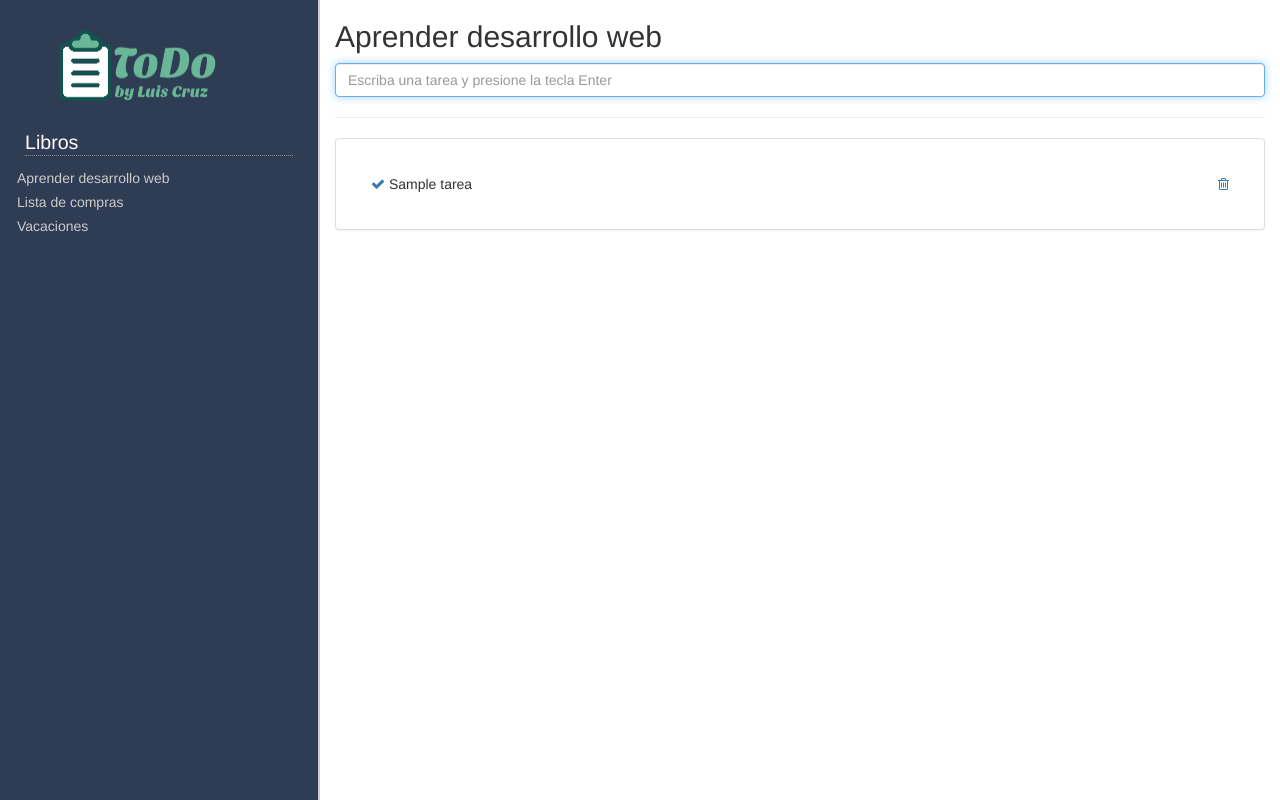
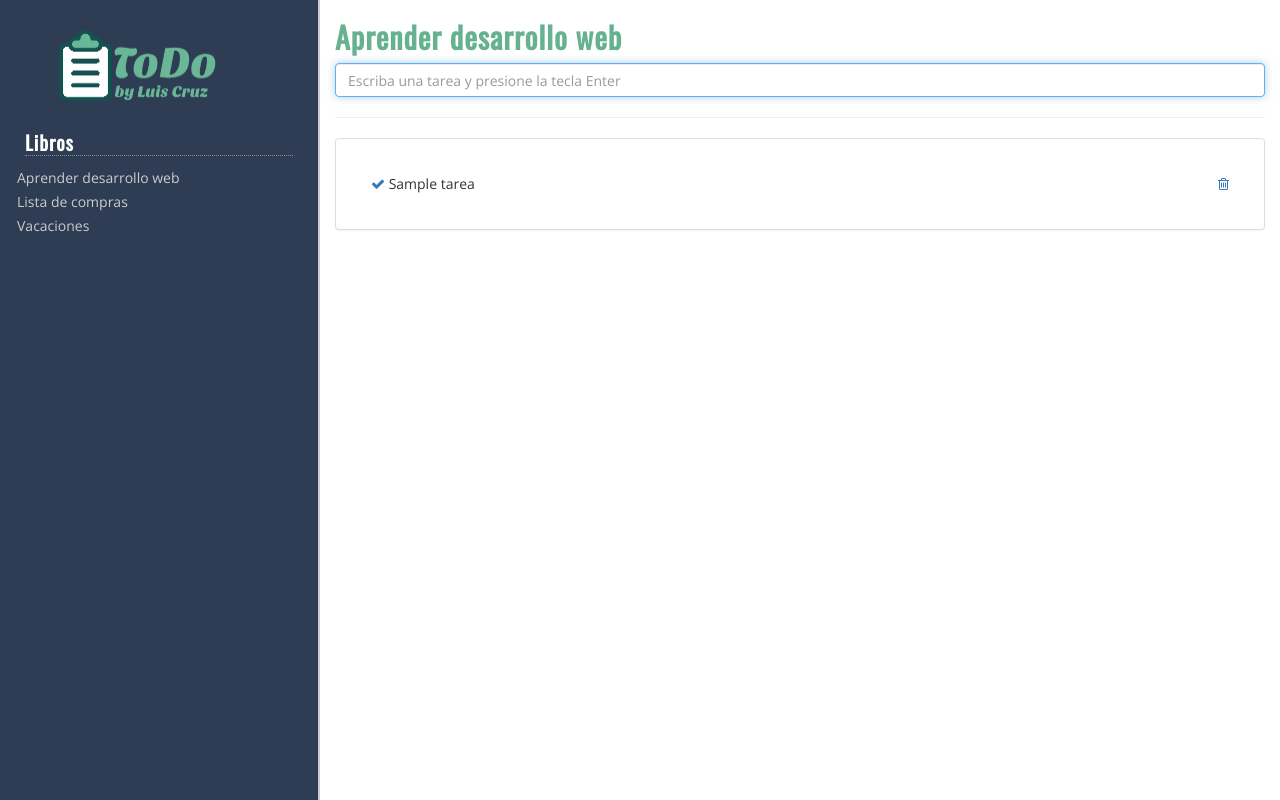
Before and after one commit to lcruzsv/cursophp, a PHP site: template Proyecto05/templates/tareas/index.html.twig in a window 1280 px wide. Run offline with PHP 8.4, Linux system fonts and the light colour scheme; the template is opened without the code that fills it: most values are stand-ins (such as "Sample title", 1, 10 or a date in 2020); some libraries are stand-ins or nearby versions.

Commit message:
Cambios en estilos

```diff
--- a/Proyecto05/templates/layout.html.twig
+++ b/Proyecto05/templates/layout.html.twig
@@ -7,7 +7,7 @@
     <meta name="viewport" content="width=device-width, initial-scale=1">
     <title>{% block title '' %} - My Silex Application</title>
 
-
+    <link href="https://fonts.googleapis.com/css?family=Open+Sans|Oswald" rel="stylesheet">
     <!-- Bootstrap -->
     <link rel="stylesheet" href="https://maxcdn.bootstrapcdn.com/bootstrap/3.3.5/css/bootstrap.min.css">
     <link rel="stylesheet" href="https://maxcdn.bootstrapcdn.com/font-awesome/4.4.0/css/font-awesome.min.css">
--- a/Proyecto05/templates/tareas/index.html.twig
+++ b/Proyecto05/templates/tareas/index.html.twig
@@ -3,7 +3,7 @@
 {% block content %}
     <h2>Aprender desarrollo web</h2>
 
-      <form class="" method="get">
+      <form class="" action = "{{ url('tareas_nuevo') }}" method="post">
         <input autofocus type="text" name="nombre" class="form-control" placeholder="Escriba una tarea y presione la tecla Enter">
       </form>
      <hr>
--- a/Proyecto05/web/css/main.css
+++ b/Proyecto05/web/css/main.css
@@ -1,7 +1,15 @@
+body {
+  font-family: 'Open Sans', sans-serif;
+}
+
+h1, h2, h3{
+  font-family: 'Oswald', sans-serif;
+  font-weight: bold;
+  letter-spacing: 1px;
+}
+
 h2{
-
-
-
+  color: #67B28E;
 }
 
 
```
Also changed, not shown: Proyecto05/src/controllers/tareas.php (+17 -17 lines), 2 other files.
